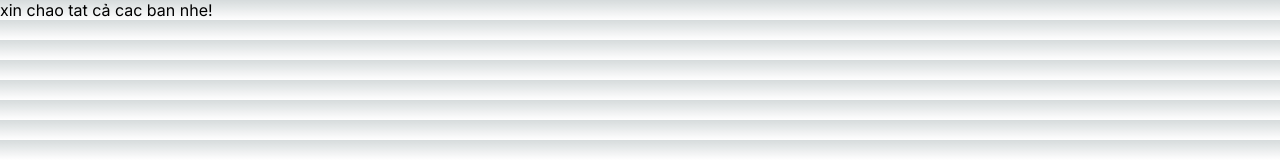
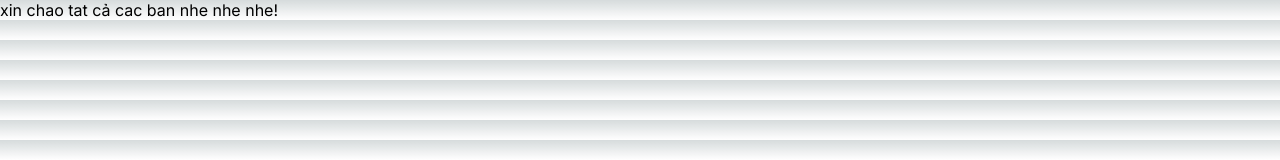
Before and after one commit to JindoIV/biendongvaygoi, a Next.js app in the folder client/: page / in a window 1280 px wide. Shown: the top 160 px of the page. Built offline with nearby package versions, Linux system fonts and the light colour scheme.

Commit message:
add nhe nhe nhe

```diff
--- a/client/src/app/page.tsx
+++ b/client/src/app/page.tsx
@@ -4,7 +4,7 @@ import styles from "./page.module.css";
 export default function Home() {
   return (
     <main>
-      <p>xin chao tat cả cac ban nhe!</p>
+      <p>xin chao tat cả cac ban nhe nhe nhe!</p>
     </main>
   );
 }
```
